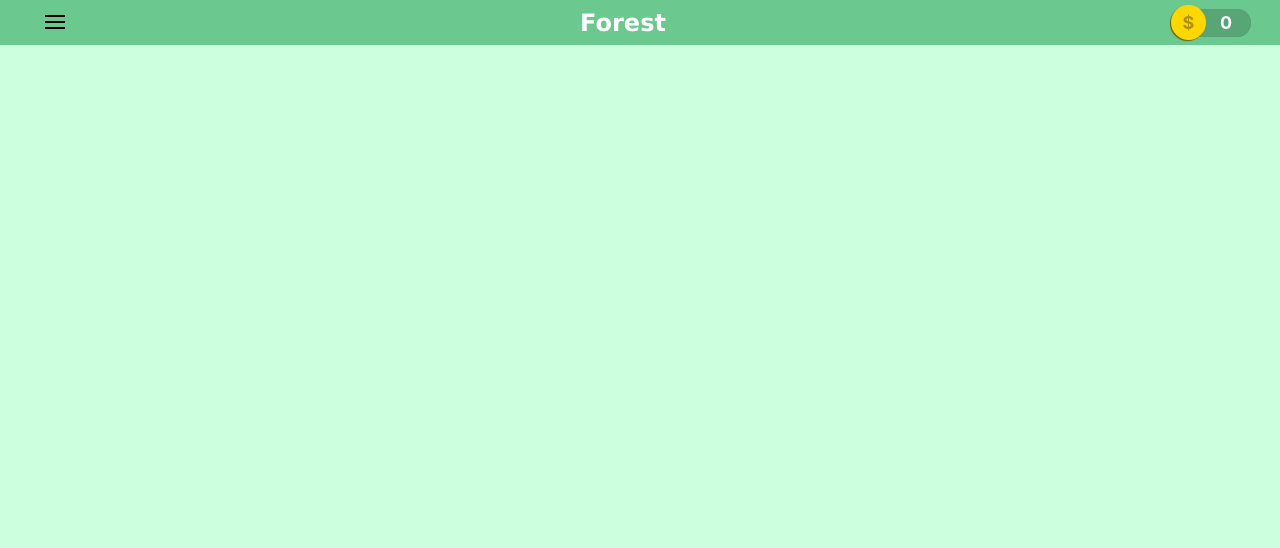
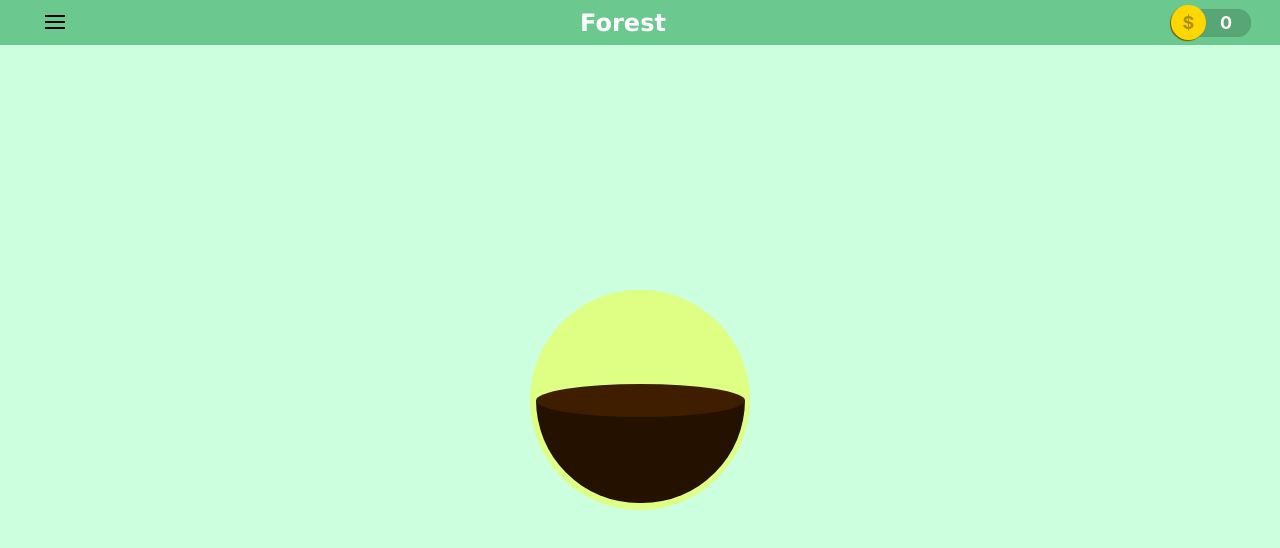
Before and after one commit to sanketjaswal/forest, a React (Create React App) app: page / in a window 1280 px wide. Shown: the top 548 px of the page. Built offline with nearby package versions, Linux system fonts and the light colour scheme.

Commit message:
added soil

```diff
--- a/src/Components/Home/PageContent.css
+++ b/src/Components/Home/PageContent.css
@@ -1,5 +1,5 @@
 
-.PageContentContainer{
+.pageContentContainer{
     width: 100vw;
     height:100vh;
     background-color: rgb(204, 255, 221);
@@ -7,3 +7,42 @@
     justify-content: center;
     align-items: center;
 }
+
+.circleContainer{
+    width: 240px;
+    height: 240px;
+    border-radius: 100%;
+    background-color: rgb(208, 255, 80);
+    display: flex;
+    justify-content: center;
+    align-items: center;
+}
+
+.insideCircle{
+    width: 220px;
+    height: 220px;
+    border-radius: 100%;
+    background-color: rgb(222, 255, 132);
+    display: flex;
+    justify-content: center;
+    align-items: center;
+    position: relative;
+}
+
+.soilTop{
+    width: 95%;
+    height: 15%;
+    border-radius: 50%;
+    background-color: rgb(63, 30, 0);
+    z-index: 1;
+}
+
+.soilBottom{
+    width: 95%;
+    height: 47%;
+    border-bottom-left-radius: 1000px;
+    border-bottom-right-radius: 1000px;
+    background-color: rgb(36, 17, 0);
+    bottom: 7px;
+    position: absolute;
+}
--- a/src/Components/Home/PageContent.js
+++ b/src/Components/Home/PageContent.js
@@ -3,8 +3,13 @@ import "./PageContent.css";
 
 export const PageContent = () => {
   return (
-    <div className="PageContentContainer">
-      <div className=""></div>
+    <div className="pageContentContainer">
+      <div className="Container">
+        <div className="insideCircle">
+          <div className="soilTop"></div>
+          <div className="soilBottom"></div>
+        </div>
+      </div>
     </div>
   );
 };
```
